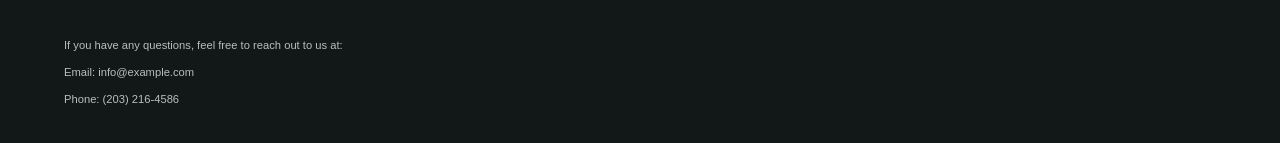
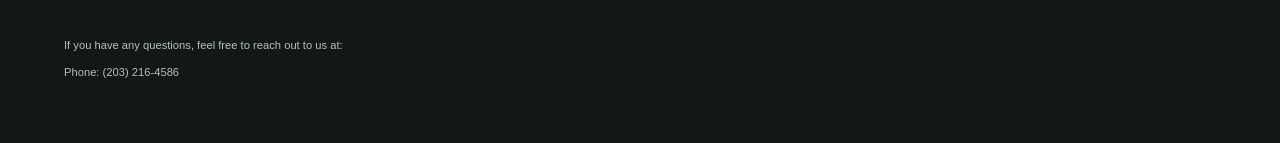
Before and after one commit to HenrH7/Fairfield-Aerial-Photography, a React (Vite) app: page / in a window 1280 px wide. Shown: the part 2848-2991 px from the top of the page. Built offline with nearby package versions, Linux system fonts and the light colour scheme.

Commit message:
remove email

```diff
--- a/src/components/ContactSection.tsx
+++ b/src/components/ContactSection.tsx
@@ -25,7 +25,6 @@ const ContactSection: React.FC = () => {
             </form>
             <div className="contact-info">
                 <p>If you have any questions, feel free to reach out to us at:</p>
-                <p>Email: info@example.com</p>
                 <p>Phone: (203) 216-4586</p>
             </div>
         </section>
```
